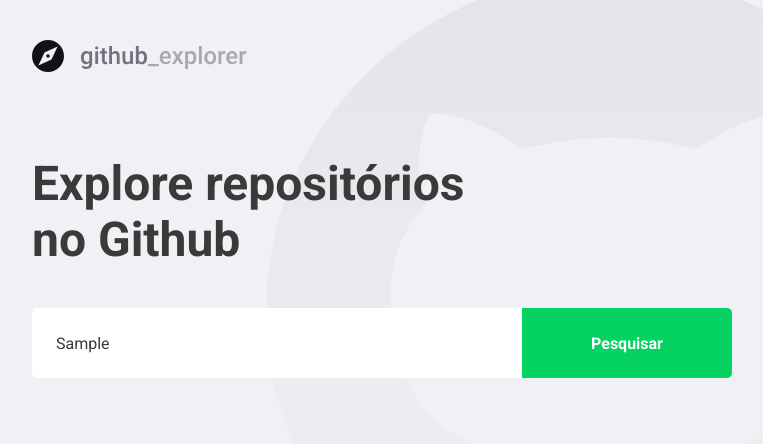
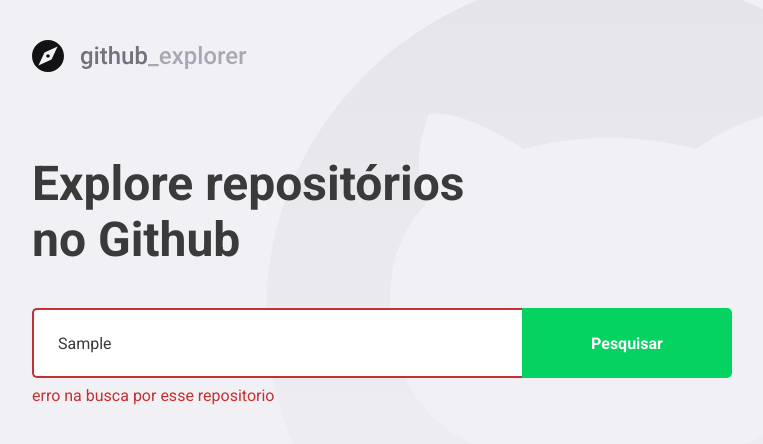
Before and after one commit to ricardoveiga27/GitApi, a React (Create React App) app: page / in a window 1280 px wide. Both pictures are taken after typing "Sample" into the empty fields and a click on the button "Pesquisar". Shown: the top 444 px of the page, without its empty margins (148-911 px from the left). Built offline with nearby package versions, Linux system fonts and the light colour scheme; no server answers.

Commit message:
tratando erros

```diff
--- a/src/pages/Dashboard/index.tsx
+++ b/src/pages/Dashboard/index.tsx
@@ -5,7 +5,7 @@
 
 import logoImg from '../../assets/logo.svg';
 
-import { Title, Form, Repositories } from './styles';
+import { Title, Form, Repositories, Error } from './styles';
 import Repository from '../Repository';
 
 interface Repository {
@@ -19,6 +19,7 @@
 
 const Dashboard: React.FC = () => {
   const [newRepo, setNewRepo] = useState('');
+  const [inputError, setInputError] = useState('');
   const [repositories, setRepositories] = useState<Repository[]>([]);
 
   async function handleAddRepository(
@@ -26,19 +27,29 @@
   ): Promise<void> {
     event.preventDefault();
 
-    const response = await api.get(`repos/${newRepo}`);
+    if (!newRepo) {
+      setInputError('Digite o autor/nome do repositório');
+      return;
+    }
 
-    const repository = response.data;
+    try {
+      const response = await api.get(`repos/${newRepo}`);
 
-    setRepositories([...repositories, repository]);
-    setNewRepo('');
+      const repository = response.data;
+
+      setRepositories([...repositories, repository]);
+      setNewRepo('');
+      setInputError('');
+    } catch (err) {
+      setInputError('erro na busca por esse repositorio');
+    }
   }
 
   return (
     <>
       <img src={logoImg} alt="github explorer" />
       <Title>Explore repositórios no Github</Title>
-      <Form onSubmit={handleAddRepository}>
+      <Form hasError={!!inputError} onSubmit={handleAddRepository}>
         <input
           value={newRepo}
           onChange={e => setNewRepo(e.target.value)}
@@ -46,16 +57,19 @@
         />
         <button type="submit">Pesquisar</button>
       </Form>
+
+      {inputError && <Error>{inputError}</Error>}
+
       <Repositories>
-        {repositories.map(responsitory => (
-          <a key={responsitory.full_name} href="teste">
+        {repositories.map((repository) => (
+          <a key={repository.full_name} href="teste">
             <img
-              src={responsitory.owner.avatar_url}
-              alt={responsitory.owner.login}
+              src={repository.owner.avatar_url}
+              alt={repository.owner.login}
             />
             <div>
-              <strong>{responsitory.full_name}</strong>
-              <p>{responsitory.description}</p>
+              <strong>{repository.full_name}</strong>
+              <p>{repository.description}</p>
             </div>
             <FiChevronRight size={20} />
           </a>
--- a/src/pages/Dashboard/styles.ts
+++ b/src/pages/Dashboard/styles.ts
@@ -1,5 +1,9 @@
-import styled from 'styled-components';
+import styled, { css } from 'styled-components';
 import { shade } from 'polished';
+
+interface FormProps {
+  hasError: boolean;
+}
 
 export const Title = styled.h1`
   font-size: 48px;
@@ -10,7 +14,7 @@
   margin-top: 80px;
 `;
 
-export const Form = styled.form`
+export const Form = styled.form<FormProps>`
   margin-top: 40px;
   max-width: 700px;
 
@@ -23,6 +27,14 @@
     border: 0;
     border-radius: 5px 0 0 5px;
     color: #3a3a3a;
+    border: 2px solid #fff;
+    border-right: 0;
+
+    ${(props) =>
+      props.hasError
+      && css`
+        border-color: #c53030;
+      `}
 
     &::placeholder {
       color: #a8a8b3;
@@ -43,6 +55,12 @@
       background: ${shade(0.2, '#04d361')};
     }
   }
+`;
+
+export const Error = styled.span`
+  display: block;
+  color: #c53030;
+  margin-top: 8px;
 `;
 
 export const Repositories = styled.div`
```
